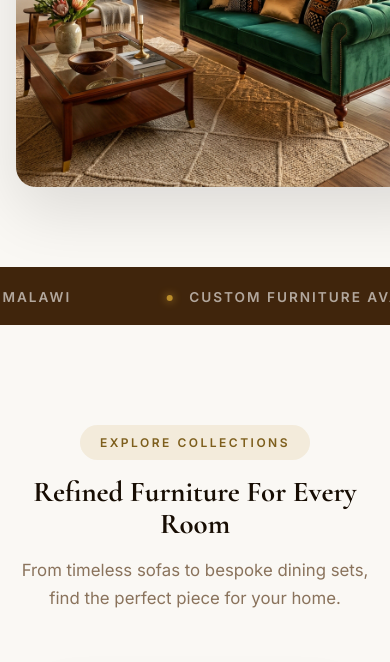
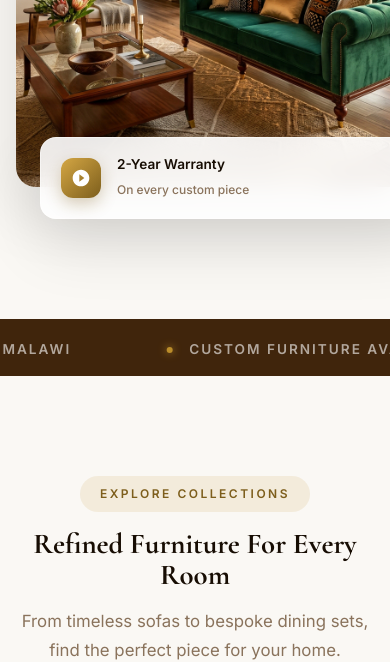
Before and after one commit to funke55/davina-furnishers, a website: page index.html in a window 390 px wide. Shown: the part 940-1602 px from the top of the page. Drawn offline with nearby package versions, Linux system fonts and the light colour scheme.

Commit message:
Restore and optimize warranty badge on mobile

```diff
--- a/style.css
+++ b/style.css
@@ -1709,7 +1709,20 @@ footer { background: var(--ink); padding: 100px 0 0; color: #fff; }
   .hero-right { display: block; padding: 0 16px 40px; max-width: 100%; margin: 0 auto; order: 2; overflow: visible; }
   .hero-img-main { width: 100%; height: auto; border-radius: 20px; box-shadow: var(--shadow-lg); transform: scale(1); }
   .hero-img-overlay { display: none; }
-  .hero-badge-float { display: none; } /* Hide float badge on mobile to keep it clean */
+  .hero-badge-float {
+    position: relative;
+    bottom: 20px;
+    left: 0;
+    margin: -30px 24px 0;
+    z-index: 10;
+    animation: none;
+    padding: 16px 20px;
+  }
+  .hbf-icon { width: 40px; height: 40px; }
+  .hbf-icon svg { width: 20px; height: 20px; }
+  .hbf-txt strong { font-size: 0.85rem; }
+  .hbf-txt span { font-size: 0.75rem; }
+
   .hero-left { padding: 100px 24px 40px; align-items: center; text-align: center; order: 1; }
   .hero-sub { margin: 0 auto 32px; font-size: 1.1rem; }
   .hero-btns { justify-content: center; margin-bottom: 20px; }
```
